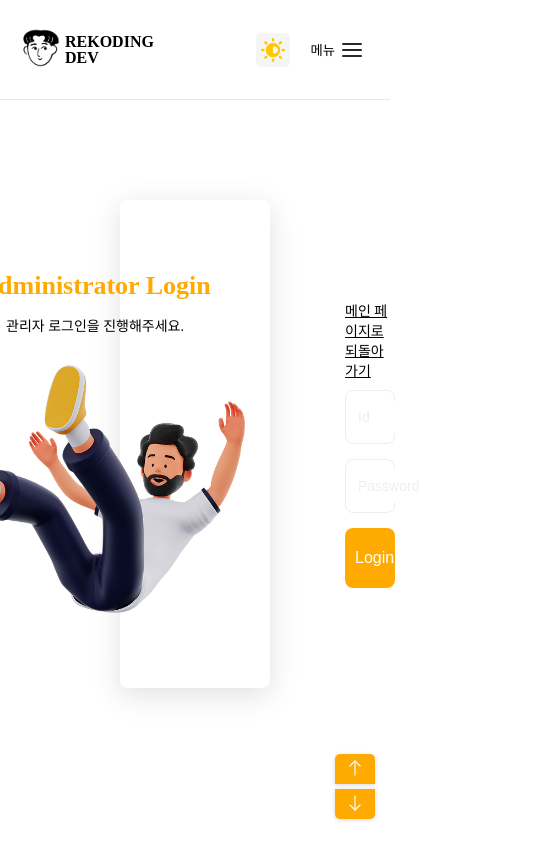
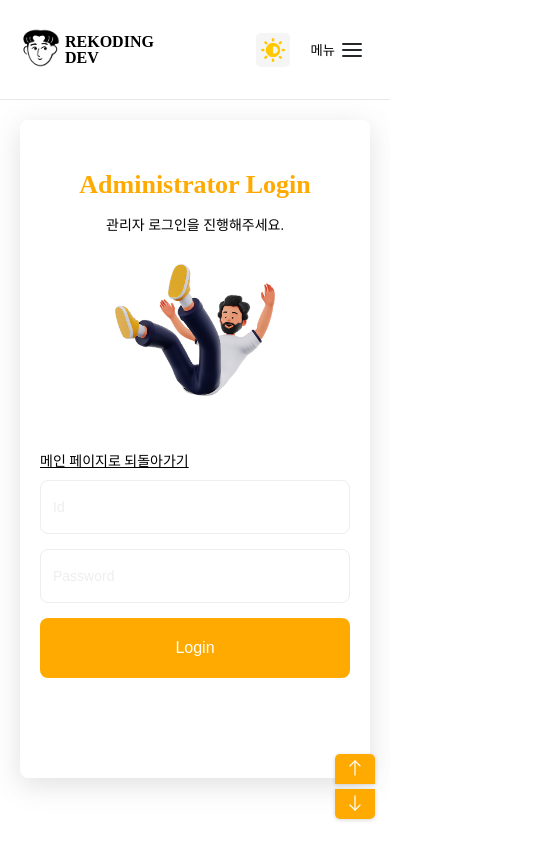
Before and after one commit to SeungHyune/rekoding-blog, a React (Vite) app: page /admin in a window 390 px wide. Shown: the whole page, 541 px wide, since content can reach past the window. Built offline with nearby package versions, Linux system fonts and the light colour scheme; no server answers; a web font is replaced by a local one.

Commit message:
🎨style: Admin 페이지 반응형 퍼블리싱 작업

```diff
--- a/src/routes/pages/Admin/admin.module.css
+++ b/src/routes/pages/Admin/admin.module.css
@@ -99,3 +99,50 @@
   margin: 0.5rem 0;
   text-align: left;
 }
+
+@media (max-width: 1064px) {
+  .adminSection {
+    display: block;
+    margin: 0;
+    padding: 10rem;
+  }
+
+  .adminSection .imageContainer {
+    text-align: center;
+  }
+
+  .adminSection .loginContainer {
+    max-width: 100%;
+    box-sizing: border-box;
+  }
+}
+
+@media (max-width: 768px) {
+  .adminSection {
+    padding: 5rem 2rem;
+  }
+
+  .adminSection .loginContainer {
+    padding: 5rem 2rem;
+  }
+}
+
+@media (max-width: 668px) {
+  .adminSection {
+    margin: 2rem 0;
+  }
+}
+
+@media (max-width: 480px) {
+  .adminSection .imageContainer > img {
+    max-width: 16rem;
+  }
+
+  .adminSection .loginContainer {
+    padding: 5rem 0;
+  }
+
+  .adminSection .loginContainer h2 {
+    font-size: 2.2rem;
+  }
+}
```
